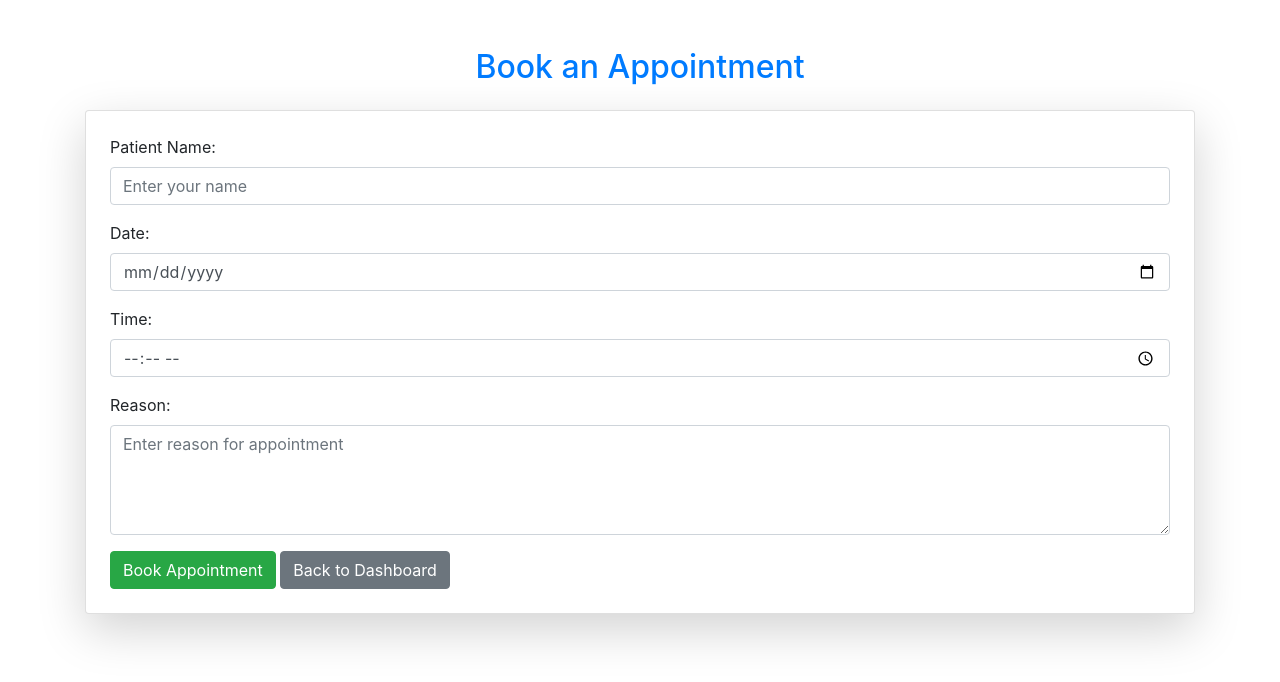
After one commit to riya653/PharmaProject, a Django app: page /book-appointment/ in a window 1280 px wide. The commit adds this page. Shown: the top 682 px of the page. Run offline with Django 5.2, Linux system fonts and the light colour scheme; some libraries are stand-ins or nearby versions.

Commit message:
Updated files with latest changes

```diff
--- a/DoctorApp/admin.py
+++ b/DoctorApp/admin.py
@@ -1,6 +1,7 @@
 from django.contrib import admin
 from .models import Doctor
 from .models import Appointment
+from .models import Notification
 # Register your models here.
 class DoctorAdmin(admin.ModelAdmin):
     list_display = ['name','specialization','phone','status']
@@ -14,3 +15,6 @@ admin.site.register(Doctor,DoctorAdmin)
 class AppointmentAdmin(admin.ModelAdmin):
     list_display = ('patient', 'date', 'time', 'reason', 'status')
     list_filter = ('status', 'date')
+
+
+admin.site.register(Notification)
--- a/DoctorApp/models.py
+++ b/DoctorApp/models.py
@@ -54,6 +54,9 @@ class Prescription(models.Model):
         return f"Prescription for {self.patient_name}"
 
 
+# DoctorApp/models.py
+from django.db import models
+
 class Notification(models.Model):
     NOTIFICATION_TYPES = (
         ('Appointment', 'Appointment'),
@@ -70,6 +73,7 @@ class Notification(models.Model):
         return f"{self.notification_type} - {self.message}"
 
 
+
 class SymptomForm(models.Model):
     patient_name = models.CharField(max_length=100)
     symptoms = models.TextField()
--- a/DoctorApp/urls.py
+++ b/DoctorApp/urls.py
@@ -1,5 +1,5 @@
 from django.urls import path
-from . import views
+from DoctorApp import views
 
 urlpatterns = [
     path('login/', views.doctor_login, name='doctor_login'),
@@ -11,7 +11,6 @@ urlpatterns = [
     path('patient-forms/', views.patient_forms, name='patient_forms'),
     path('review-form/<int:form_id>/', views.review_form, name='review_form'),
     path('prescriptions/', views.prescriptions, name='prescriptions'),
-    path('submit-symptom-form/', views.submit_symptom_form, name='submit_symptom_form'),
-    path('send-prescription/<int:form_id>/', views.send_prescription, name='send_prescription'),
     path('notifications/', views.notifications, name='notifications'),
+
 ]
--- /dev/null
+++ b/userapp/forms.py
@@ -0,0 +1,13 @@
+from django import forms
+from DoctorApp.models import Appointment
+
+class PatientAppointmentForm(forms.ModelForm):
+    class Meta:
+        model = Appointment
+        fields = ['patient', 'date', 'time', 'reason']
+        widgets = {
+            'patient': forms.TextInput(attrs={'class': 'form-control', 'placeholder': 'Enter your name'}),
+            'date': forms.DateInput(attrs={'class': 'form-control', 'type': 'date'}),
+            'time': forms.TimeInput(attrs={'class': 'form-control', 'type': 'time'}),
+            'reason': forms.Textarea(attrs={'class': 'form-control', 'rows': 4, 'placeholder': 'Enter reason for appointment'}),
+        }
--- /dev/null
+++ b/userapp/templates/appointment.html
@@ -0,0 +1,51 @@
+<!DOCTYPE html>
+<html lang="en">
+
+<head>
+    <meta charset="UTF-8">
+    <meta name="viewport" content="width=device-width, initial-scale=1.0">
+    <title>Book Appointment</title>
+    <link rel="stylesheet" href="https://stackpath.bootstrapcdn.com/bootstrap/4.5.2/css/bootstrap.min.css">
+</head>
+
+<body>
+    <div class="container mt-5">
+        <h2 class="text-center text-primary mb-4">Book an Appointment</h2>
+
+        <div class="card p-4 shadow-lg">
+          {% if messages %}
+          <div class="alert alert-success">
+          {% for message in messages %}
+          {{ message }}
+            {% endfor %}
+          </div>
+{% endif %}
+            <form method="POST" action="">
+                {% csrf_token %}
+                <div class="form-group mb-3">
+                  <label for="patient">Patient Name:</label>
+                    {{ form.patient }}
+                    </div>
+                <div class="form-group mb-3">
+                    <label for="date">Date:</label>
+                    {{ form.date }}
+                </div>
+
+                <div class="form-group mb-3">
+                    <label for="time">Time:</label>
+                    {{ form.time }}
+                </div>
+
+                <div class="form-group mb-3">
+                    <label for="reason">Reason:</label>
+                    {{ form.reason }}
+                </div>
+
+                <button type="submit" class="btn btn-success">Book Appointment</button>
+                <a href="{% url 'home' %}" class="btn btn-secondary">Back to Dashboard</a>
+            </form>
+        </div>
+    </div>
+</body>
+
+</html>
--- a/userapp/urls.py
+++ b/userapp/urls.py
@@ -17,5 +17,8 @@ urlpatterns=[
     path('payment/',views.payment,name="payment"),
     path('cart/remove/<int:item_id>/', views.remove_from_cart, name='remove_from_cart'),
     path('about_page/', views.about_page, name='about_page'),
+    path('book-appointment/', views.book_appointment, name='book_appointment'),
+
+
 
 ]
--- a/userapp/views.py
+++ b/userapp/views.py
@@ -1,16 +1,25 @@
-from django.shortcuts import render, redirect
+from django.shortcuts import render, redirect, get_object_or_404
 from .models import Patient, Medicine, Appointment, CartDb, Order, RegisterDb,CheckoutDb
 from django.contrib.auth import authenticate, login, logout
 from django.contrib.auth.models import User
 from django.contrib import messages
 from adminApp.models import MedicineDb
 from django.http import JsonResponse
+from DoctorApp.models import Notification,Appointment
 import razorpay
+from .forms import PatientAppointmentForm
+from django.contrib import messages
+from django.contrib.auth.decorators import login_required
+
+
 # Create your views here.
+from DoctorApp.models import Notification
+
 def home(request):
     cart = CartDb.objects.filter(Username=request.session.get('Username', ''))
     x = cart.count()
-    return render(request,"Home.html",{'x':x})
+    return render(request, 'Home.html', {'cart_count': x})
+
 
 def sign_in(request):
     return render(request,"patient_login.html")
@@ -207,3 +216,28 @@ def about_page(request):
     cart = CartDb.objects.filter(Username=request.session.get('Username', ''))
     x = cart.count()
     return render(request,"About.html",{'x':x})
+
+
+
+from django.shortcuts import render, redirect
+from django.contrib import messages
+from .forms import PatientAppointmentForm
+
+def book_appointment(request):
+    if request.method == 'POST':
+        form = PatientAppointmentForm(request.POST)
+        if form.is_valid():
+            appointment = form.save()
+
+            # Create a notification for the doctor
+            Notification.objects.create(
+                notification_type='Appointment',
+                message=f"New appointment request from {appointment.patient} on {appointment.date} at {appointment.time}.",
+                is_read=False
+            )
+
+            messages.success(request, 'Appointment booked successfully!')
+            return redirect('home')  # Redirect to home or desired page
+    else:
+        form = PatientAppointmentForm()
+    return render(request, 'appointment.html', {'form': form})
```
Also changed, not shown: DoctorApp/views.py (+8 -51 lines), userapp/templates/Home.html (+23 -46 lines), DoctorApp/migrations/0007_rename_medicine_prescription_medicines.py (added), DoctorApp/migrations/0008_rename_medicines_prescription_medicine.py (added), db.sqlite3, userapp/migrations/0008_symptomform.py (added), userapp/migrations/0009_prescription.py (added), userapp/migrations/0010_remove_symptomform_appointment_and_more.py (added).
